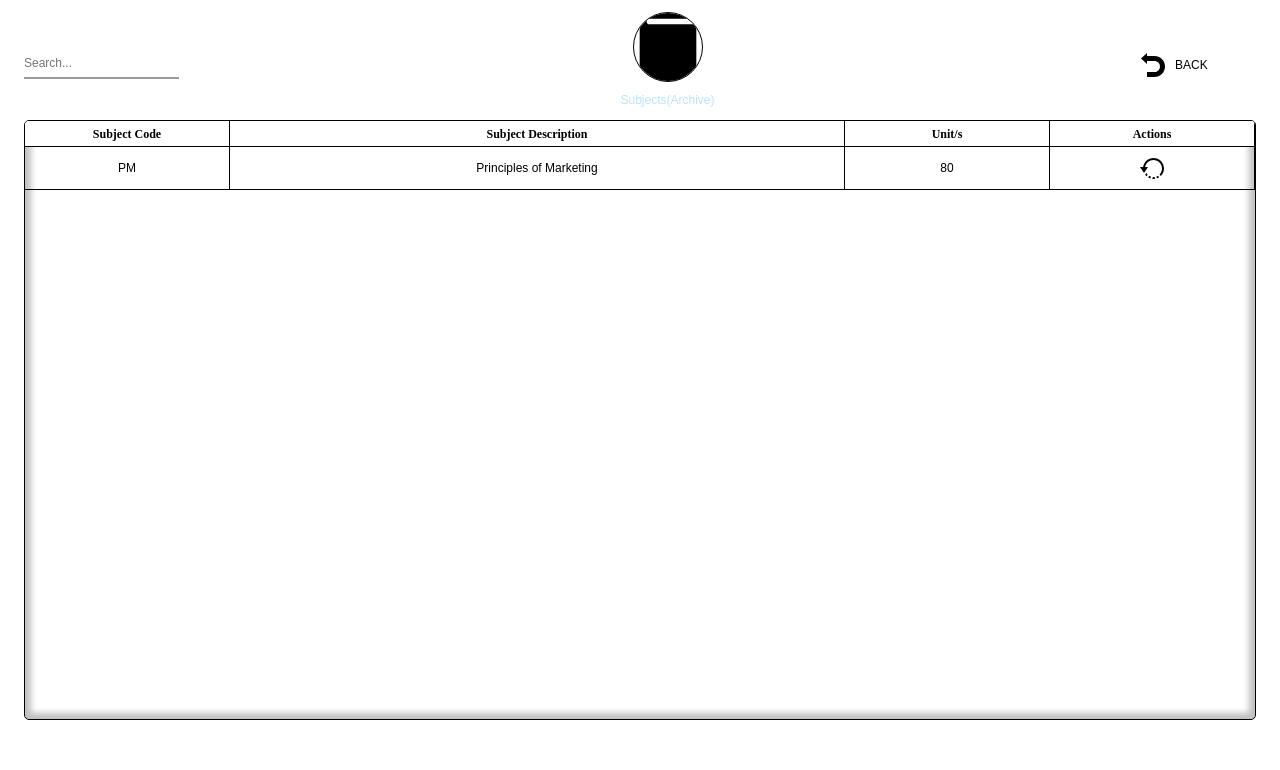
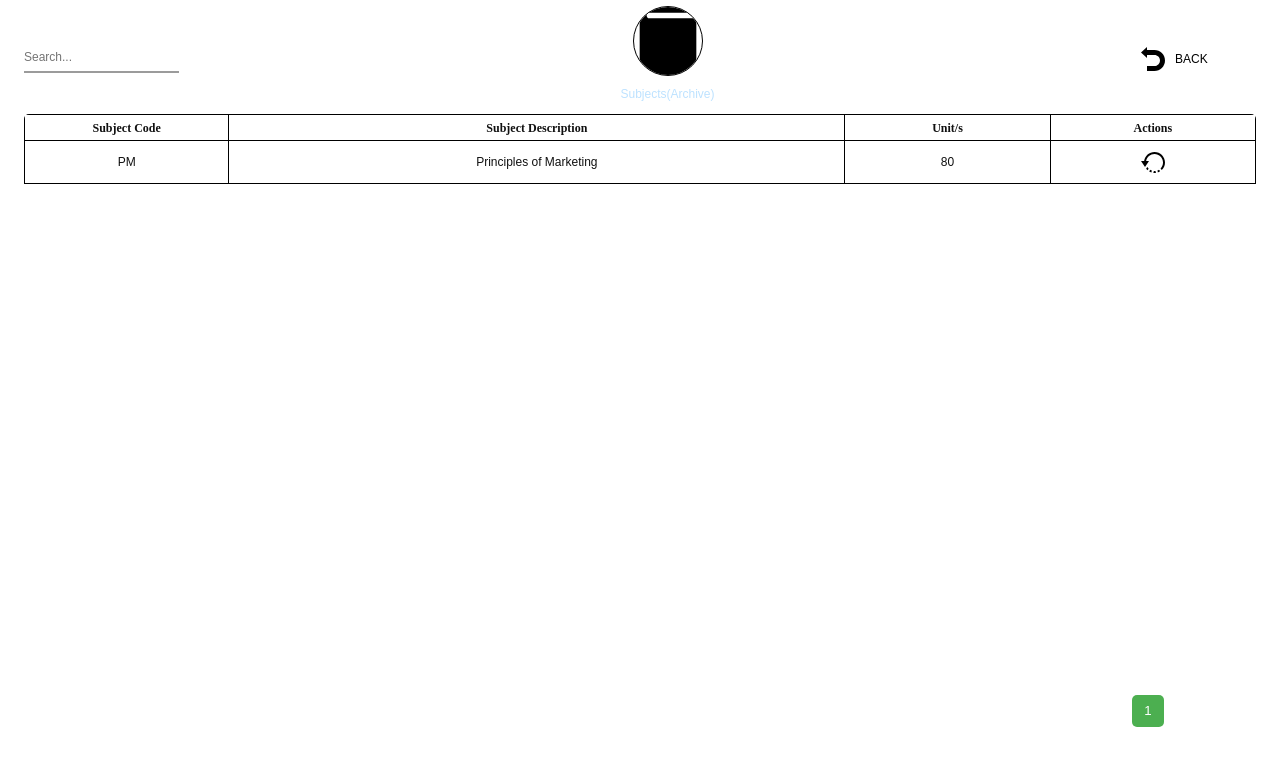
Before and after one commit to ThomasTW935/Class-Scheduling-System, a PHP site: page /subjects.php?archive&page=1 in a window 1280 px wide. Shown: the part 30-800 px from the top of the page. Run offline with PHP 8.4, Linux system fonts and the light colour scheme; the visitor is signed in with stand-in values (Sample User, id 1); data comes from the database, SQL or seed files in the repository; data that the repository does not hold is empty; style sheets or scripts are compiled from the project's sources.

Commit message:
Added Pagination in Subjects

```diff
--- a/classes/subjects.class.php
+++ b/classes/subjects.class.php
@@ -1,72 +1,93 @@
 <?php
 
-class Subjects extends Dbh{
-   protected function getSubjectsByState($state){
+class Subjects extends Dbh
+{
+   protected function getSubjectsByState($state)
+   {
       $sql = "SELECT * FROM subjects WHERE subj_active = ?";
-      try{
+      try {
          $stmt = $this->connect()->prepare($sql);
          $stmt->execute([$state]);
          $results = $stmt->fetchAll();
          return $results;
-      }catch(PDOException $e){
-         trigger_error('Error: '.$e);
+      } catch (PDOException $e) {
+         trigger_error('Error: ' . $e);
       }
    }
-   protected function getSubjectByLatest(){
+   protected function getSubjectsByStateAndPage($state, $page, $limit)
+   {
+      $jump = $limit * ($page - 1);
+      $sql = "SELECT * FROM subjects WHERE subj_active = ? LIMIT $jump,$limit";
+      try {
+         $stmt = $this->connect()->prepare($sql);
+         $stmt->execute([$state]);
+         $results = $stmt->fetchAll();
+         return $results;
+      } catch (PDOException $e) {
+         trigger_error('Error: ' . $e);
+      }
+   }
+   protected function getSubjectByLatest()
+   {
       $sql = "SELECT subj_id FROM subjects ORDER BY subj_id DESC LIMIT 1";
-      try{
+      try {
          $stmt = $this->connect()->prepare($sql);
          $stmt->execute();
          $results = $stmt->fetchAll();
          return $results;
-      }catch(PDOException $e){
-         trigger_error('Error: '.$e);
+      } catch (PDOException $e) {
+         trigger_error('Error: ' . $e);
       }
    }
-   protected function getSubjectsBySearch($search,$state){
+   protected function getSubjectsBySearch($search, $state)
+   {
       $search = "%{$search}%";
       $sql = "SELECT * FROM subjects WHERE (subj_code LIKE ? OR subj_desc LIKE ?) AND subj_active = ?";
-      try{
+      try {
          $stmt = $this->connect()->prepare($sql);
-         $stmt->execute([$search,$search,$state]);
+         $stmt->execute([$search, $search, $state]);
          $results = $stmt->fetchAll();
          return $results;
-      }catch(PDOException $e){
-         trigger_error('Error: '.$e);
+      } catch (PDOException $e) {
+         trigger_error('Error: ' . $e);
       }
    }
-   protected function getSubjectByCode($code){
+   protected function getSubjectByCode($code)
+   {
       $sql = "SELECT * FROM subjects WHERE subj_code = ?";
       $stmt = $this->connect()->prepare($sql);
       $stmt->execute([$code]);
       $results = $stmt->fetchAll();
       return $results;
    }
-   protected function getSubjectByID($id){
+   protected function getSubjectByID($id)
+   {
       $sql = "SELECT * FROM subjects WHERE subj_id = ?";
       $stmt = $this->connect()->prepare($sql);
       $stmt->execute([$id]);
       $results = $stmt->fetchAll();
       return $results;
    }
-   protected function setSubject($code,$desc,$units){
+   protected function setSubject($code, $desc, $units)
+   {
       $sql = "INSERT INTO subjects(subj_code,subj_desc, units) VALUES(?,?,?)";
       $stmt = $this->connect()->prepare($sql);
-      $stmt->execute([$code,$desc,$units]);
+      $stmt->execute([$code, $desc, $units]);
    }
-   protected function updateSubject($code,$desc,$units,$id){
+   protected function updateSubject($code, $desc, $units, $id)
+   {
       $sql = "UPDATE subjects SET subj_code = ? , subj_desc = ?, units = ? WHERE subj_id = ?";
       $stmt = $this->connect()->prepare($sql);
-      $stmt->execute([$code,$desc,$units,$id]);
+      $stmt->execute([$code, $desc, $units, $id]);
    }
-   protected function updateSubjectState($id, $state){
-      try{
+   protected function updateSubjectState($id, $state)
+   {
+      try {
          $sql = "UPDATE subjects SET subj_active = ? WHERE subj_id = ?";
          $stmt = $this->connect()->prepare($sql);
-         $stmt->execute([$state,$id]);
-      }
-      catch(PDOException $e){
-         trigger_error('Error: '. $e);
+         $stmt->execute([$state, $id]);
+      } catch (PDOException $e) {
+         trigger_error('Error: ' . $e);
       }
    }
 }
--- a/classes/subjectsview.class.php
+++ b/classes/subjectsview.class.php
@@ -5,6 +5,11 @@ class SubjectsView extends Subjects
    public function FetchSubjectsByState($state)
    {
       $results = $this->getSubjectsByState($state);
+      return $results;
+   }
+   public function FetchSubjectsByStateAndPage($state, $page, $limit)
+   {
+      $results = $this->getSubjectsByStateAndPage($state, $page, $limit);
       return $results;
    }
    public function FetchSubjectsBySearch($search, $state)
--- a/includes/login.inc.php
+++ b/includes/login.inc.php
@@ -8,11 +8,9 @@ if (!isset($_POST)) {
 }
 
 if (isset($_POST['submit'])) {
-   var_dump($_POST);
 
    $usersView = new UsersView();
    $loginVal = new LoginVal($_POST);
-   var_dump($usersView);
    $errors = $loginVal->validateForm();
    if (!empty($errors)) {
       foreach ($errors as $errorKey => $errorValue) {
--- a/styles/admin.css
+++ b/styles/admin.css
@@ -128,13 +128,11 @@ body main {
 }
 
 .module {
-  display: -webkit-box;
-  display: -ms-flexbox;
-  display: flex;
-  -webkit-box-orient: vertical;
-  -webkit-box-direction: normal;
-      -ms-flex-direction: column;
-          flex-direction: column;
+  display: -ms-grid;
+  display: grid;
+  -ms-grid-rows: auto 1fr 10%;
+  -ms-grid-columns: 1fr;
+      grid-template: auto 1fr 10% / 1fr;
 }
 
 .module a {
@@ -151,7 +149,7 @@ body main {
   -webkit-box-align: center;
       -ms-flex-align: center;
           align-items: center;
-  margin: 1em 0 0.25em;
+  margin: 0.5rem 0 0.25rem;
 }
 
 .module__Header .module__Logo {
@@ -279,8 +277,7 @@ body main {
 }
 
 .module__Container {
-  height: 75vh;
-  width: auto;
+  width: 100%;
   display: -webkit-box;
   display: -ms-flexbox;
   display: flex;
@@ -288,11 +285,8 @@ body main {
   -webkit-box-direction: normal;
       -ms-flex-direction: column;
           flex-direction: column;
-  border: 1px solid black;
-  -webkit-box-shadow: inset 0px 0px 6px 6px rgba(0, 0, 0, 0.25);
-          box-shadow: inset 0px 0px 6px 6px rgba(0, 0, 0, 0.25);
   border-radius: 5px;
-  overflow: auto;
+  overflow: hidden;
 }
 
 .module__List {
@@ -305,12 +299,12 @@ body main {
   border-bottom: 1px solid black;
 }
 
+.module__List:not(:first-child):hover {
+  background: gainsboro;
+}
+
 .module__Title {
-  position: -webkit-sticky;
-  position: sticky;
-  top: 0;
-  z-index: 1;
-  background: white;
+  border-top: 1px solid black;
 }
 
 .module__Title li {
@@ -322,8 +316,13 @@ body main {
   display: -ms-grid;
   display: grid;
   place-content: center;
-  padding: 0.3em 0;
+  padding: 0.3rem 0;
   border-right: 1px solid black;
+  color: #111;
+}
+
+.module__Item:first-child {
+  border-left: 1px solid black;
 }
 
 .module__Item:last-child {
@@ -398,6 +397,39 @@ body main {
 .module__Item:last-child div a:hover span {
   opacity: 1;
   visibility: visible;
+}
+
+.module__Pages {
+  display: -webkit-box;
+  display: -ms-flexbox;
+  display: flex;
+  -webkit-box-pack: end;
+      -ms-flex-pack: end;
+          justify-content: end;
+  -webkit-box-align: center;
+      -ms-flex-align: center;
+          align-items: center;
+  font-size: 1.1rem;
+  width: 85%;
+  height: 3rem;
+  margin: 0 auto;
+}
+
+.module__Pages a {
+  padding: 0.5rem 1rem;
+  color: #111;
+  border-radius: 5px;
+  -webkit-transition: background 0.3s;
+  transition: background 0.3s;
+}
+
+.module__Pages a:hover:not(.active) {
+  background: #ddd;
+}
+
+.module__Pages a.active {
+  background: #4caf50;
+  color: white;
 }
 
 .module__Form {
--- a/styles/default.scss
+++ b/styles/default.scss
@@ -88,8 +88,8 @@ body {
   text-decoration: none;
 }
 .module {
-  display: flex;
-  flex-direction: column;
+  display: grid;
+  grid-template: auto 1fr 10% / 1fr;
   a {
     text-decoration: none;
   }
@@ -97,7 +97,7 @@ body {
     display: flex;
     justify-content: space-between;
     align-items: center;
-    margin: 1em 0 0.25em;
+    margin: 0.5rem 0 0.25rem;
     .module__Logo {
       display: flex;
       flex-direction: column;
@@ -189,14 +189,11 @@ body {
     }
   }
   &__Container {
-    height: 75vh;
-    width: auto;
+    width: 100%;
     display: flex;
     flex-direction: column;
-    border: 1px solid black;
-    box-shadow: inset 0px 0px 6px 6px rgba(0, 0, 0, 0.25);
     border-radius: 5px;
-    overflow: auto;
+    overflow: hidden;
   }
 
   &__List {
@@ -204,12 +201,12 @@ body {
     display: grid;
     justify-content: space-evenly;
     border-bottom: 1px solid rgba(0, 0, 0, 1);
+    &:not(:first-child):hover {
+      background: rgb(220, 220, 220);
+    }
   }
   &__Title {
-    position: sticky;
-    top: 0;
-    z-index: 1;
-    background: white;
+    border-top: 1px solid black;
     li {
       font-family: "Times New Roman", Times, serif;
       font-weight: bold;
@@ -218,13 +215,18 @@ body {
   &__Item {
     display: grid;
     place-content: center;
-    padding: 0.3em 0;
+    padding: 0.3rem 0;
     border-right: 1px solid rgba(0, 0, 0, 1);
+    color: #111;
+    &:first-child {
+      border-left: 1px solid black;
+    }
     &:last-child {
       display: block;
       text-align: center;
       width: 100%;
       height: 100%;
+
       div {
         display: flex;
         justify-content: space-evenly;
@@ -273,6 +275,28 @@ body {
             visibility: visible;
           }
         }
+      }
+    }
+  }
+  &__Pages {
+    display: flex;
+    justify-content: end;
+    align-items: center;
+    font-size: 1.1rem;
+    width: 85%;
+    height: 3rem;
+    margin: 0 auto;
+    a {
+      padding: 0.5rem 1rem;
+      color: #111;
+      border-radius: 5px;
+      transition: background 0.3s;
+      &:hover:not(.active) {
+        background: #ddd;
+      }
+      &.active {
+        background: #4caf50;
+        color: white;
       }
     }
   }
--- a/subjects.php
+++ b/subjects.php
@@ -37,7 +37,21 @@ $subTitle = isset($_GET['archive']) ? '(Archive)' : '';
 
       $subjView = new SubjectsView();
       $results = $subjView->FetchSubjectsByState($state);
-      $subjView->DisplaySubjects($results);
+      $limit = 11;
+      $pages = ceil(sizeof($results) / $limit);
+      $page = $_GET['page'];
+      $paginatedResults = $subjView->FetchSubjectsByStateAndPage($state, $page, $limit);
+      $subjView->DisplaySubjects($paginatedResults);
+
+      ?>
+   </div>
+   <div class='module__Pages'>
+      <?php
+
+      for ($i = 1; $i <= $pages; $i++) {
+         $activePage = ($_GET['page'] != $i) ? "" : "class='active'";
+         echo "<a href='?page=$i' $activePage>$i</a>";
+      }
 
       ?>
    </div>
```
Also changed, not shown: classes/dbh.class.php (+9 -26 lines), styles/default.css (+52 -20 lines), 2 other files.
